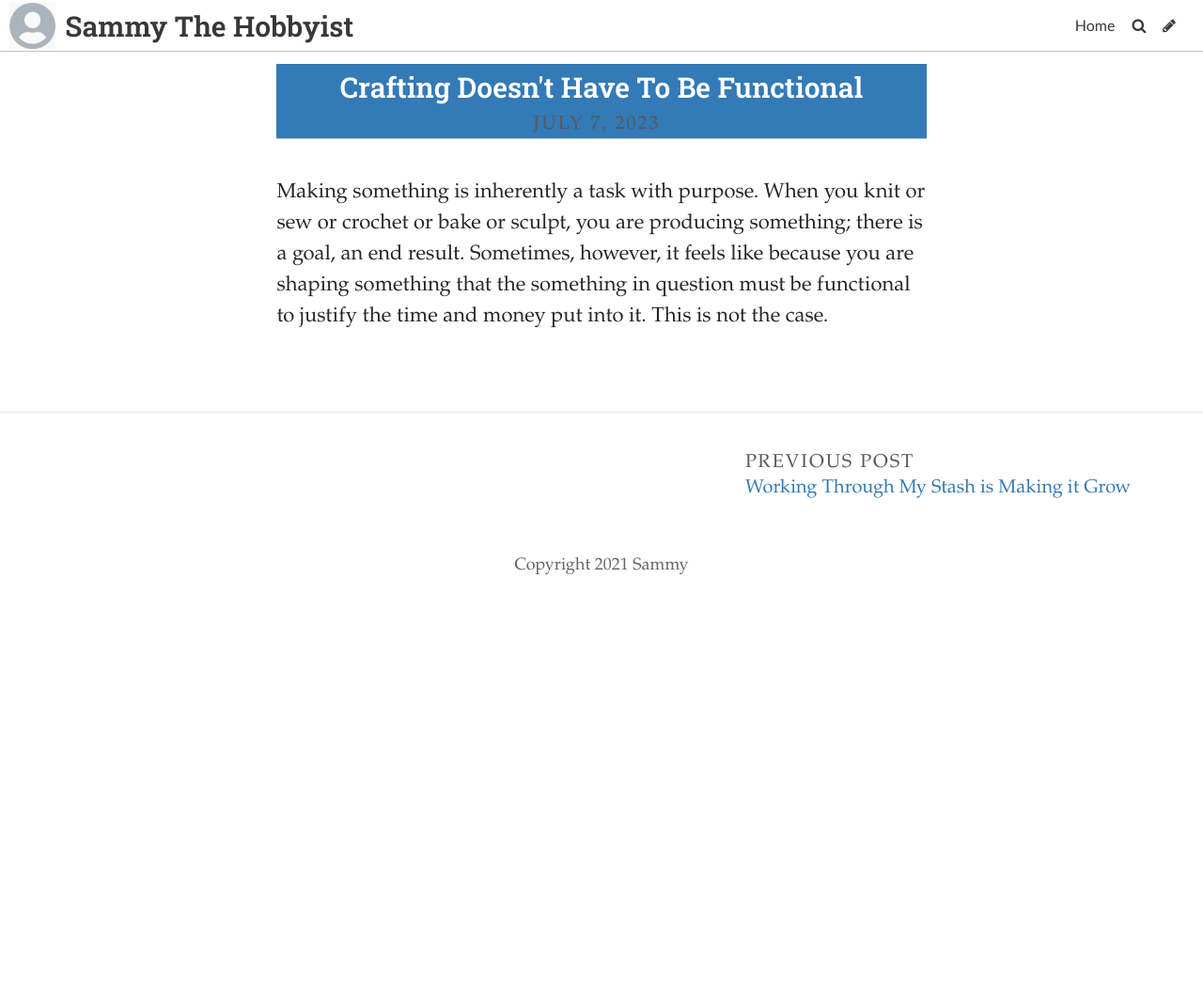
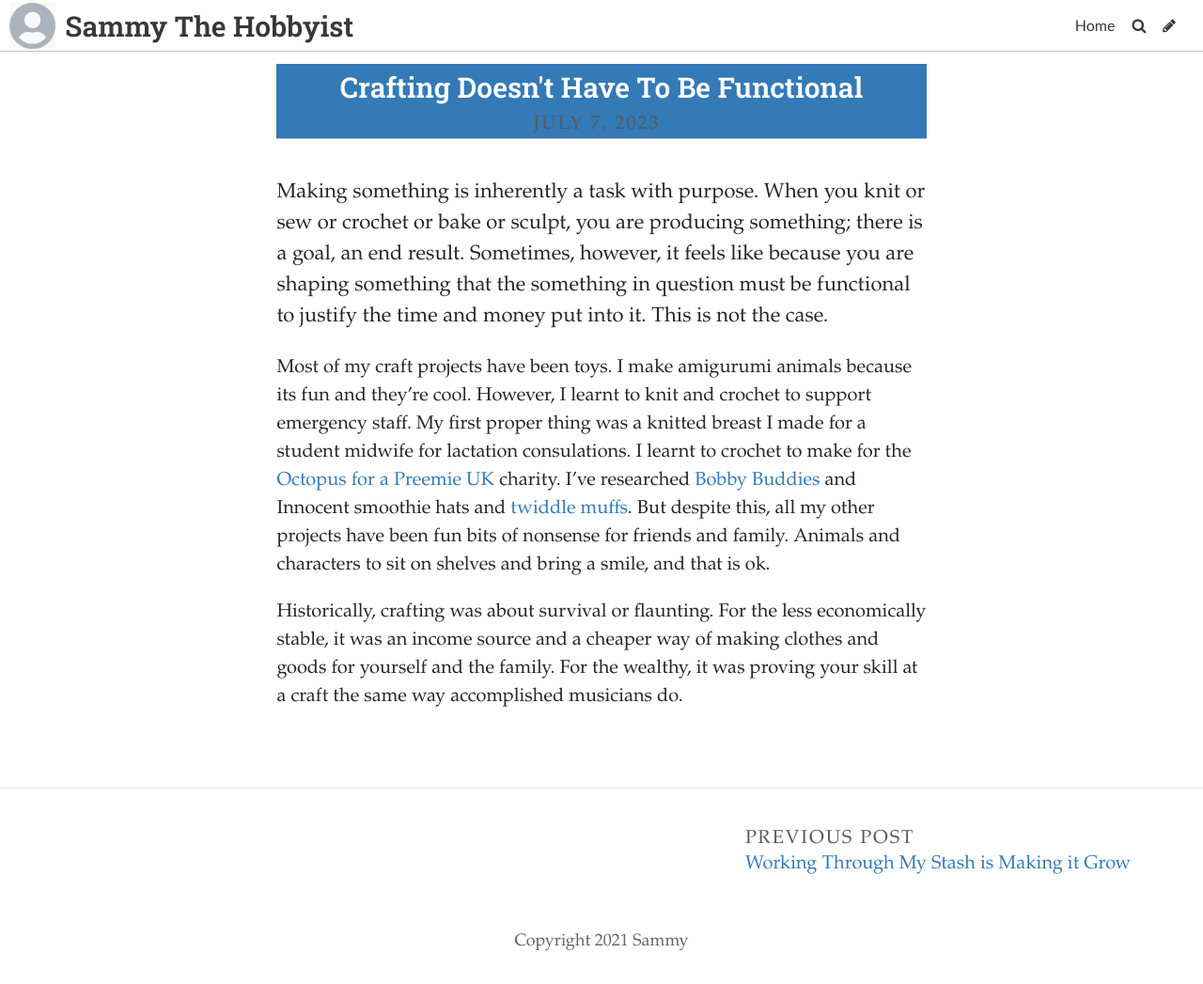
Before and after one commit to SammySpinsAYarn/Blog, a Jekyll site: the page built from _posts/2023-07-06-crafting-doesnt-have-to-be-functional.md, in a window 1280 px wide. Shown: the whole page at 94% size. Built offline with Jekyll 4.4.1, drawn with Linux system fonts in a browser that asks for light colours; some web fonts are replaced; before the commit the page ends 900 px from its top, so only the background shows below that.

Commit message:
Update Post “2023-07-06-crafting-doesnt-have-to-be-functional”

```diff
--- a/_posts/2023-07-06-crafting-doesnt-have-to-be-functional.md
+++ b/_posts/2023-07-06-crafting-doesnt-have-to-be-functional.md
@@ -6,3 +6,7 @@ title_color: "#ffffff"
 comments: false
 ---
 M﻿aking something is inherently a task with purpose. When you knit or sew or crochet or bake or sculpt, you are producing something; there is a goal, an end result. Sometimes, however, it feels like because you are shaping something that the something in question must be functional to justify the time and money put into it. This is not the case.
+
+M﻿ost of my craft projects have been toys. I make amigurumi animals because its fun and they're cool. However, I learnt to knit and crochet to support emergency staff. My first proper thing was a knitted breast I made for a student midwife for lactation consulations. I learnt to crochet to make for the [Octopus for a Preemie UK](https://octopusforapreemie.co.uk/) charity. I've researched [Bobby Buddies](https://www.hampshire.police.uk/news/hampshire/news/news/2019/september/bobby-buddies-officers-give-teddy-bears-to-children-living-with-domestic-abuse/#:~:text=...%20Knitted%20police%20officer%20teddy%20bears%20are%20being,exist%20when%20police%20attend%20after%20a%20domestic%20incident.) and Innocent smoothie hats and [twiddle muffs](https://www.ouh.nhs.uk/patient-guide/documents/twiddle-muffs.pdf). But despite this, all my other projects have been fun bits of nonsense for friends and family. Animals and characters to sit on shelves and bring a smile, and that is ok.
+
+H﻿istorically, crafting was about survival or flaunting. For the less economically stable, it was an income source and a cheaper way of making clothes and goods for yourself and the family. For the wealthy, it was proving your skill at a craft the same way accomplished musicians do.
```
